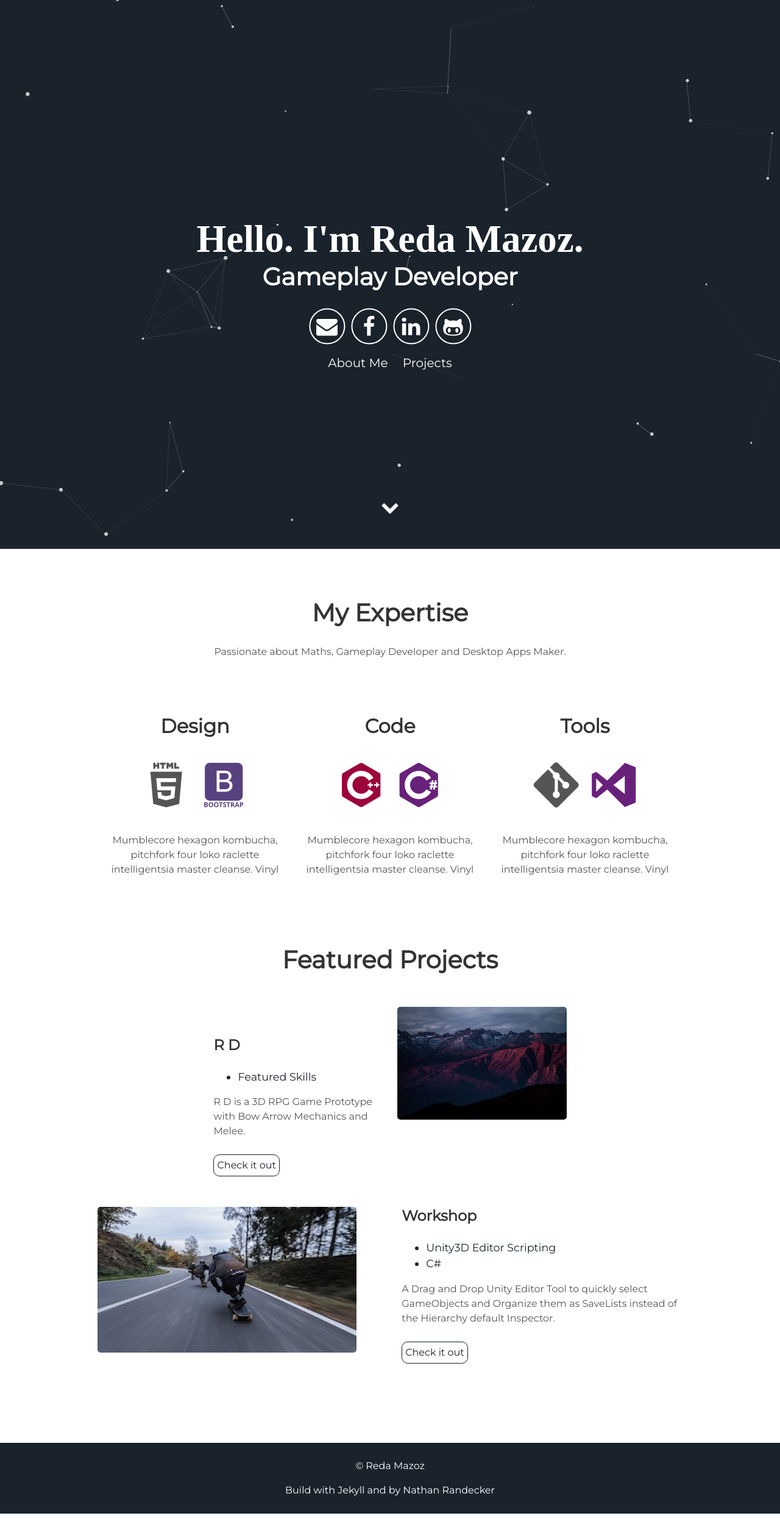
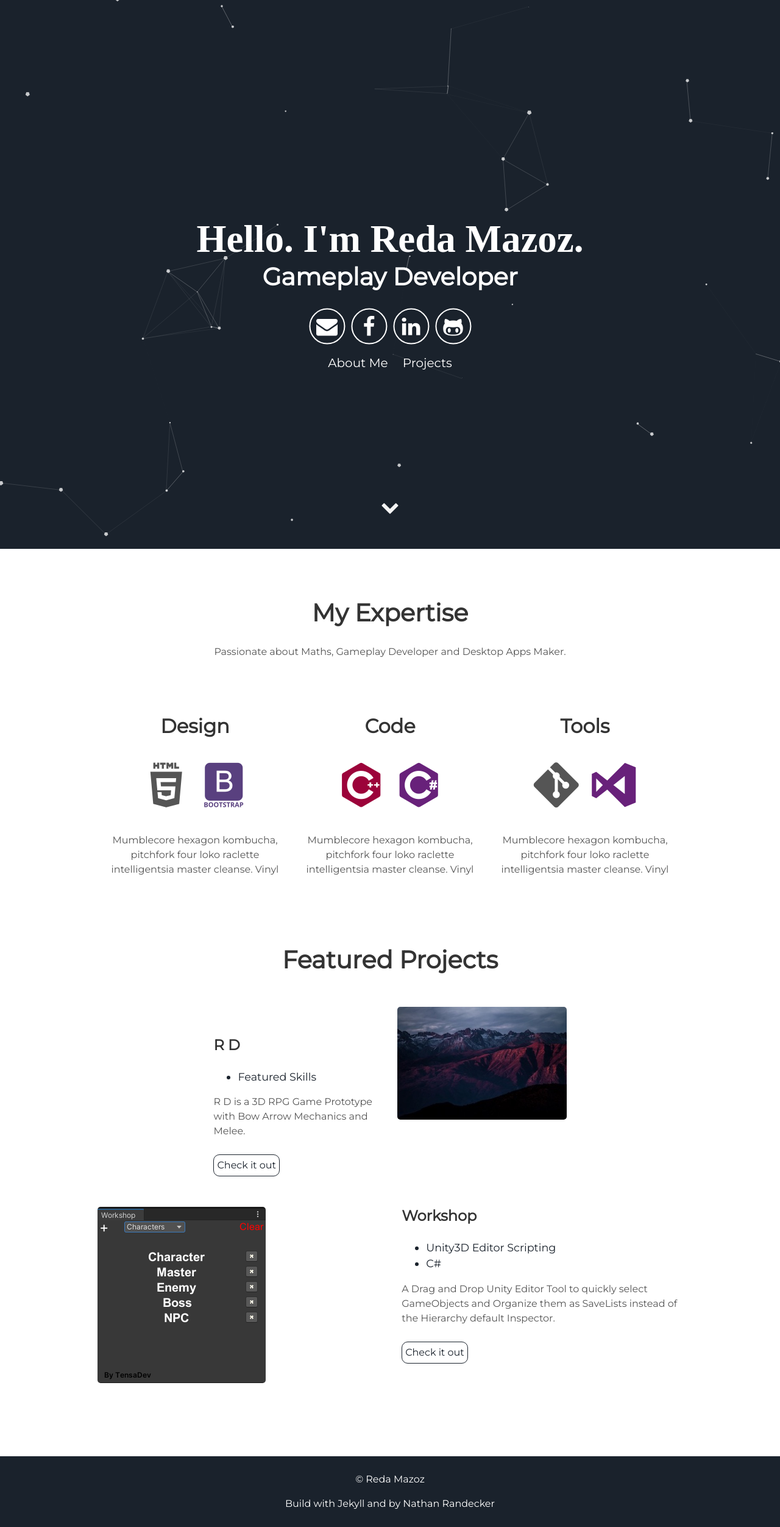
Before and after one commit to RedaMazoz/redamazoz.github.io, a Jekyll site: the page built from index.html, in a window 1280 px wide. Shown: the whole page at 61% size. Built offline with Jekyll 4.4.1, drawn with Linux system fonts in a browser that asks for light colours; before the commit the page ends 2482 px from its top, so only the background shows below that.

Commit message:
Update projects.html

```diff
--- a/_includes/projects.html
+++ b/_includes/projects.html
@@ -16,7 +16,7 @@
 </div>
 <div class="user-projects">
   <div class="images-left">
-    <img alt="mountains" src="{{ "/assets/img/skate.jpg" | prepend: site.baseurl }}" />
+    <img alt="mountains" src="{{ "/assets/img/Workshop.png" | prepend: site.baseurl }}" />
   </div>
   <div class="contents-right">
     <h3> Workshop </h3>
```
